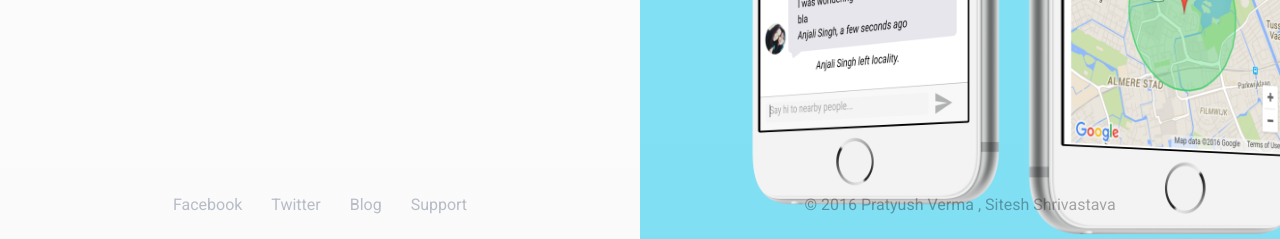
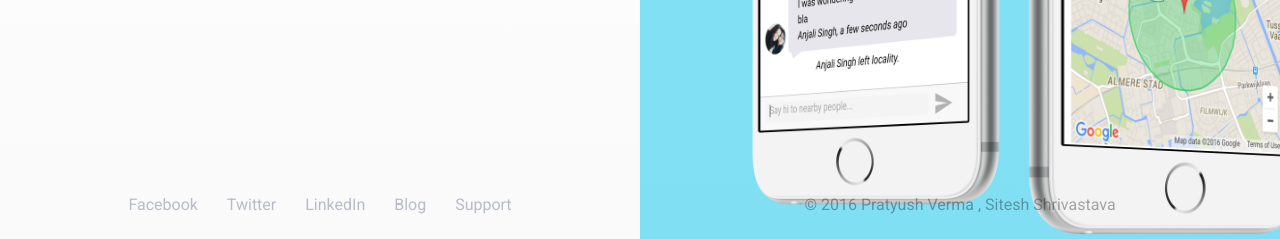
Before and after one commit to PowowInfo/powowinfo.github.io, a plain HTML site: page index.html in a window 1280 px wide. Shown: the part 561-800 px from the top of the page. Drawn offline with nearby package versions, Linux system fonts and the light colour scheme.

Commit message:
Added linkedin url to footer

```diff
--- a/index.html
+++ b/index.html
@@ -39,6 +39,7 @@
             <div class="footer">
                 <a class="facebook" href="https://facebook.com/PowowInfo">Facebook</a>
                 <a class="twitter" href="https://twitter.com/PowowInfo">Twitter</a>
+                <a class="linkedin" href="https://www.linkedin.com/company/powow">LinkedIn</a>
                 <a class="blog" href="https://medium.com/PowowInfo">Blog</a>
                 <a class="support" href="mailto:hey@powow.info">Support</a>
             </div>
```
